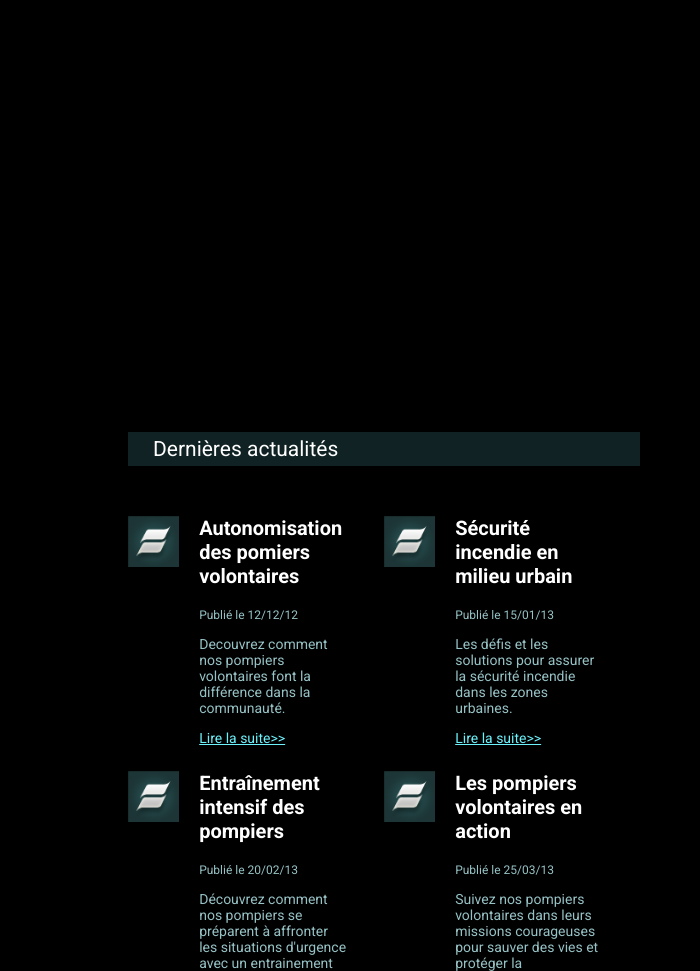
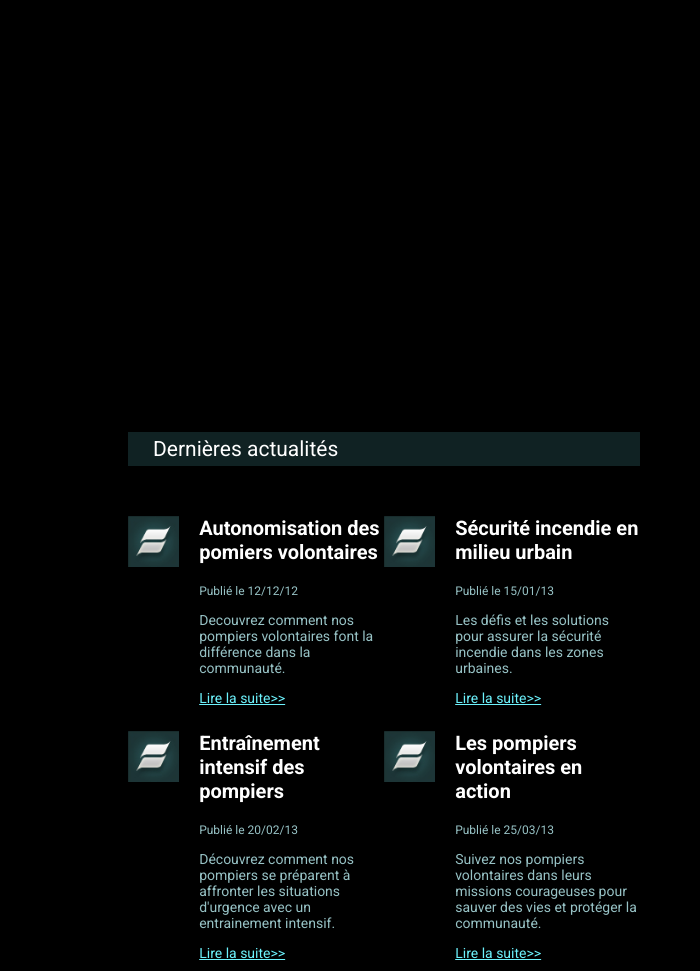
Before and after one commit to GuillaumeLoriot/DeuxiemeMaquette, a plain HTML site: page index.html in a window 1280 px wide. Shown: the part 98-1069 px from the top of the page, 0-700 px from the left. Drawn offline with Linux system fonts and the light colour scheme.

Commit message:
optimisation

```diff
--- a/style.css
+++ b/style.css
@@ -94,20 +94,18 @@ body {
 
                             padding-left: 20px;
 
-                            p {
-                                width: 80%;
-                            }
+                            p {}
 
                             hgroup {
                                 h3 {
                                     margin: 0 0 20px;
                                     font-size: 20px;
-                                    width: 80%;
+                                    width: 100%;
                                 }
 
                                 p {
                                     font-size: 12px;
-                                    width: 80%;
+                                    width: 100%;
                                 }
                             }
                         }
```
